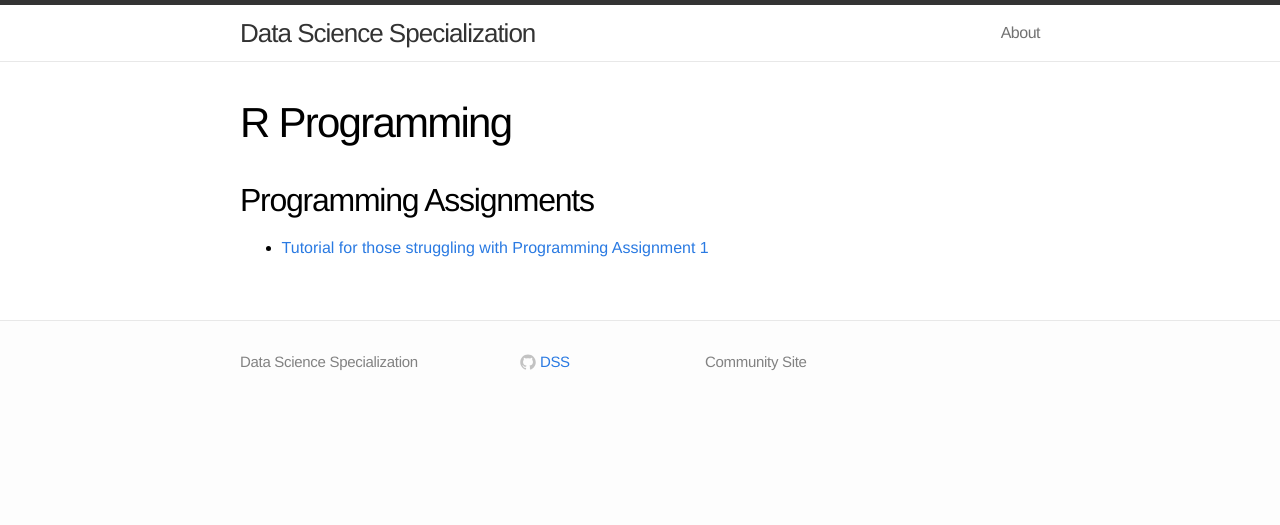
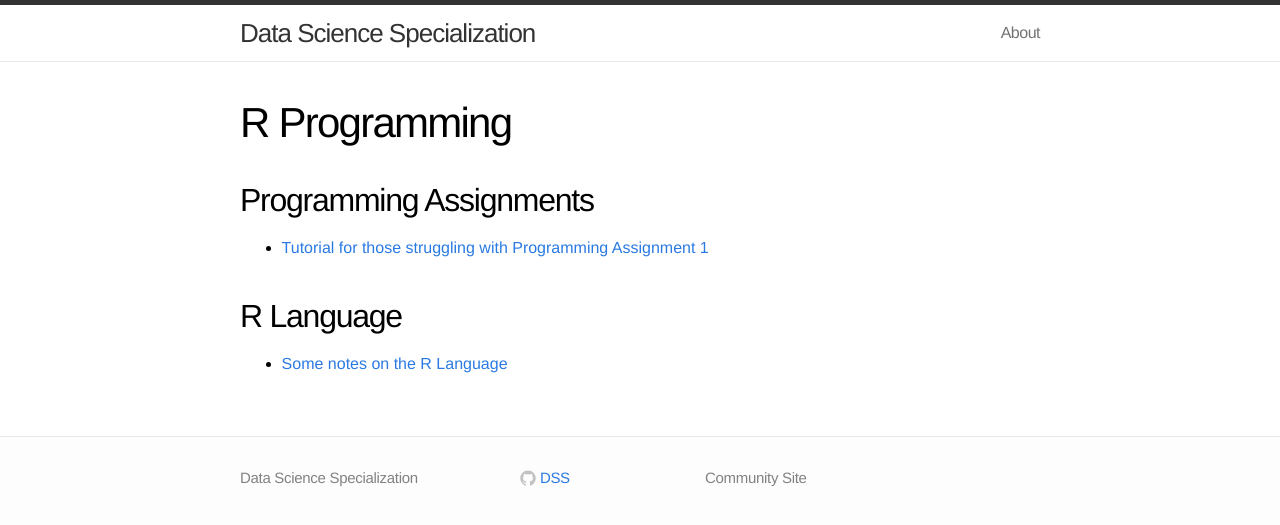
Before and after one commit to DataScienceSpecialization/DataScienceSpecialization.github.io, a Jekyll site: the page built from rprog.md, in a window 1280 px wide. Shown: the top 525 px of the page. Built offline with Jekyll 4.4.1, drawn with Linux system fonts in a browser that asks for light colours.

Commit message:
R Programming Site

```diff
--- a/rprog.md
+++ b/rprog.md
@@ -7,3 +7,8 @@ permalink: /rprog/
 ## Programming Assignments
 
 - [Tutorial for those struggling with Programming Assignment 1](https://github.com/derekfranks/practice_assignment)
+
+
+## R Language
+
+- [Some notes on the R Language](http://lopezrj.github.io)
```
